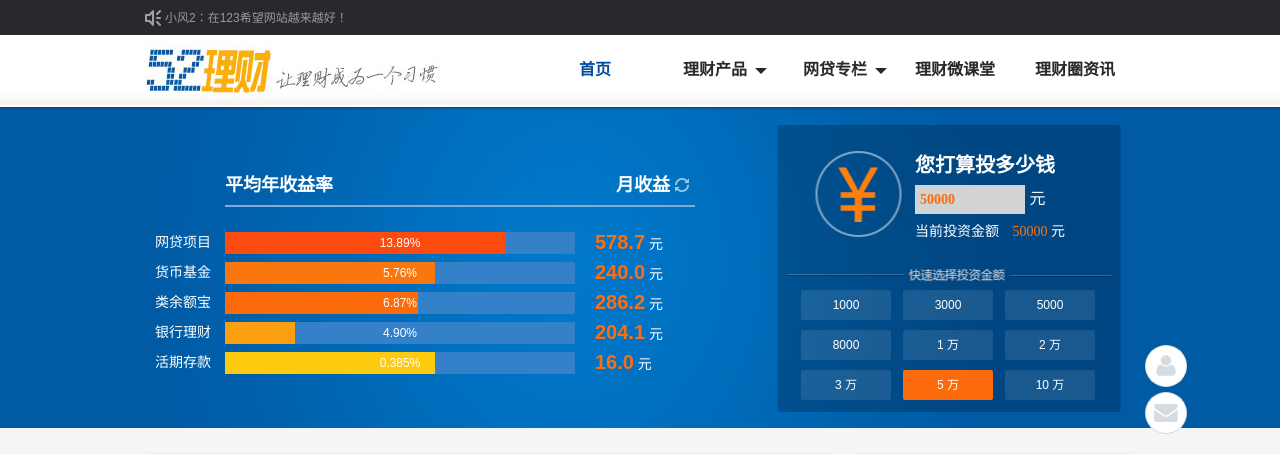
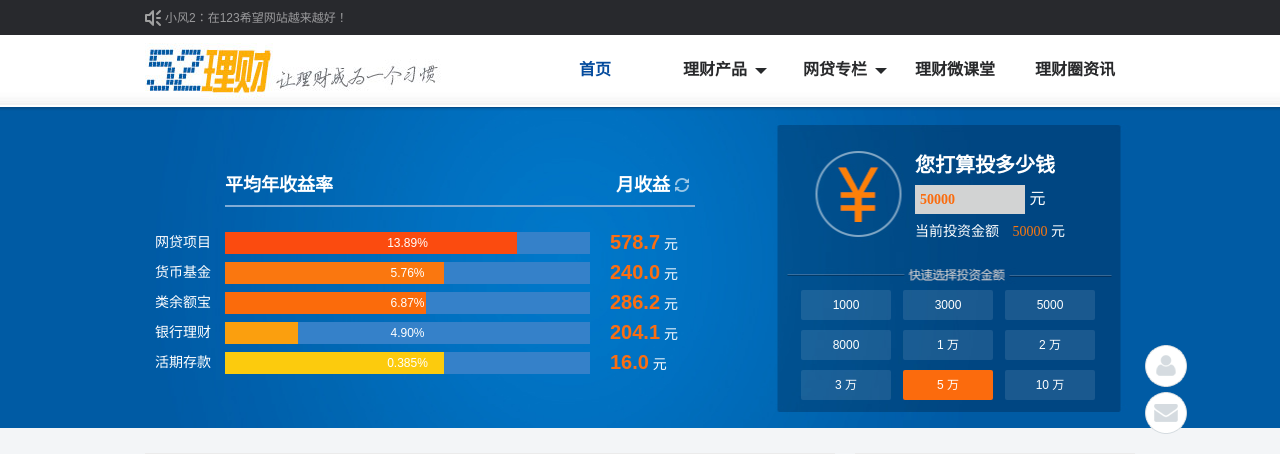
Before and after one commit to iourt/dev, a PHP site: page / in a window 1280 px wide. Shown: the top 454 px of the page. Run offline with PHP 8.4, Linux system fonts and the light colour scheme.

Commit message:
modify home.css

```diff
--- a/themes/home.css
+++ b/themes/home.css
@@ -25,7 +25,7 @@
 		float:left; width:80px; text-indent:10px;
 	}
 	.home_banner .home_banner_left .b_mid{
-		float:left; width:350px; background:#3581c9; height:22px; position:relative;
+		float:left; width:365px; background:#3581c9; height:22px; position:relative;
 	}
 	.home_banner .home_banner_left .b_mid div{
 		position:absolute; left:0; top:0; height:22px; z-index:1;
```
